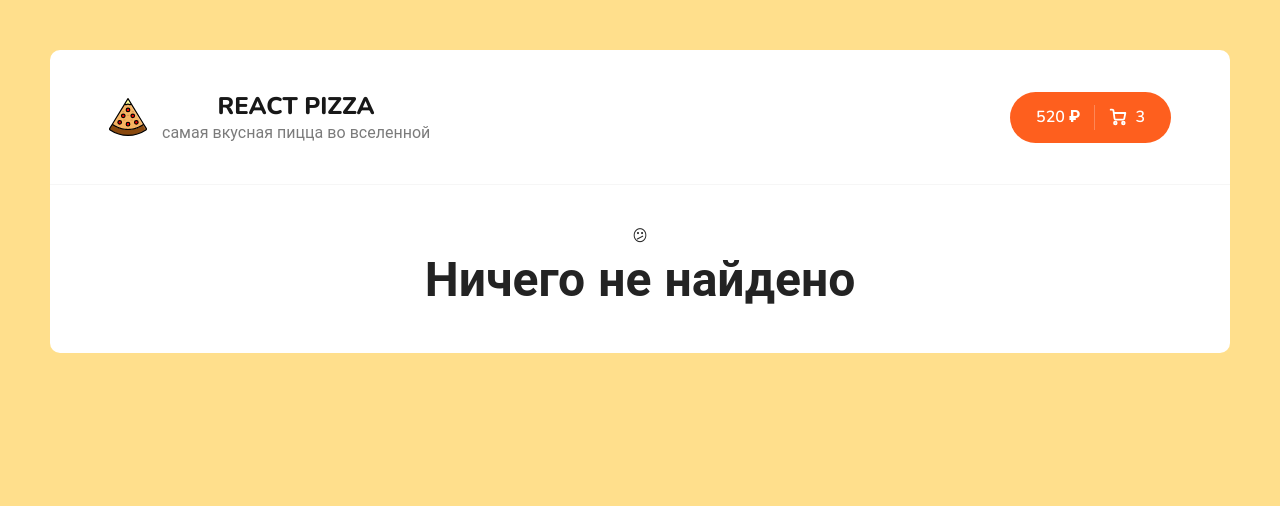
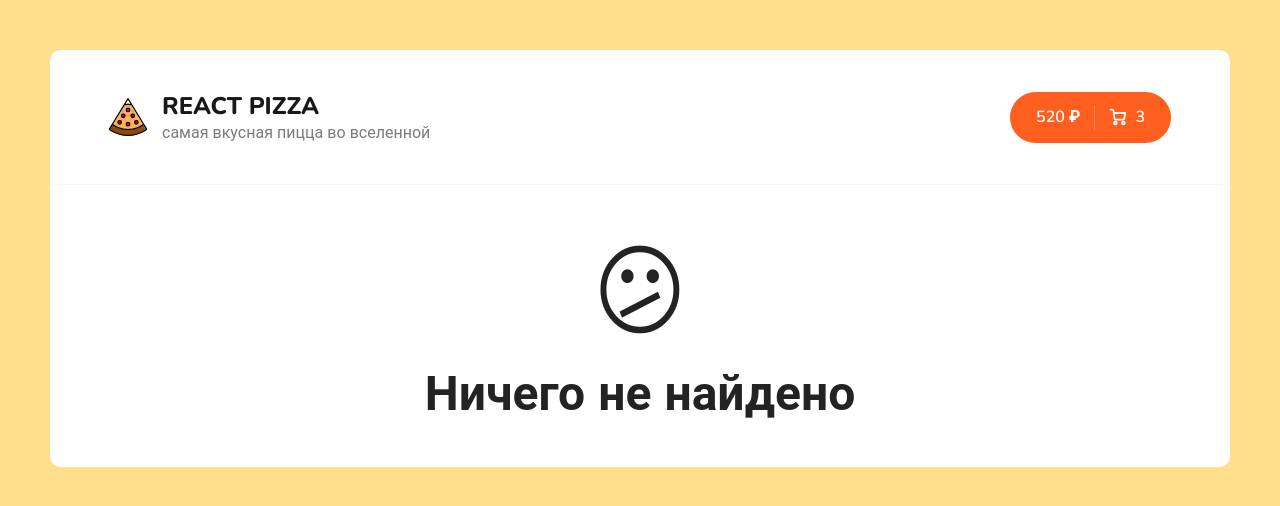
Before and after one commit to R1msk1y/react-Pizza-2-0, a React (Create React App) app: page /not-found in a window 1280 px wide. Shown: the top 506 px of the page. Built offline with nearby package versions, Linux system fonts and the light colour scheme.

Commit message:
разобрался с рекакт роутером и прикрутил его

```diff
--- a/src/App.js
+++ b/src/App.js
@@ -1,5 +1,6 @@
+import { Routes } from "react-router-dom";
 import Header from "./components/Header/Header";
-
+import { BrowserRouter, Routers, Route } from "react-router-dom";
 import Home from "./pages/Home";
 import NotFound from "./pages/NotFound";
 
@@ -12,7 +13,11 @@ function App() {
         <Header />
         <div class="content">
           <div class="container">
-            <NotFound />
+            <Routes>
+              <Route path="/" element={<Home />} />
+              <Route path="/not-found" element={<NotFound />} />
+              <Route path="*" element={<NotFound />} />
+            </Routes>
           </div>
         </div>
       </div>
--- a/src/components/Header/Header.jsx
+++ b/src/components/Header/Header.jsx
@@ -1,8 +1,10 @@
+import { Link } from "react-router-dom";
 import headerLogo from "./../../img/icons/pizza-logo.svg";
 const Header = () => {
   return (
     <div class="header">
       <div class="container">
+        <Link to="/">
           <div class="header__logo">
             <img width="38" src={headerLogo} alt="Pizza logo" />
             <div>
@@ -10,6 +12,7 @@ const Header = () => {
               <p>самая вкусная пицца во вселенной</p>
             </div>
           </div>
+        </Link>
         <div class="header__cart">
           <a href="/cart.html" class="button button--cart">
             <span>520 ₽</span>
--- a/src/components/NotFoundBlock/NotFound.module.scss
+++ b/src/components/NotFoundBlock/NotFound.module.scss
@@ -1,3 +1,7 @@
-:root {
+.root {
   text-align: center;
+  span{
+    font-size: 100px;
+  }
+
 }
--- a/src/components/NotFoundBlock/NotFoundBlock.jsx
+++ b/src/components/NotFoundBlock/NotFoundBlock.jsx
@@ -1,7 +1,7 @@
 import styles from './NotFound.module.scss';
 const NotFoundBlock = () => {
   return (
-    <div>
+    <div className={styles.root}>
       <span>😕</span>
       <br />
       <h1>Ничего не найдено</h1>
```
Lines whose indentation alone changed are shown as unchanged.
